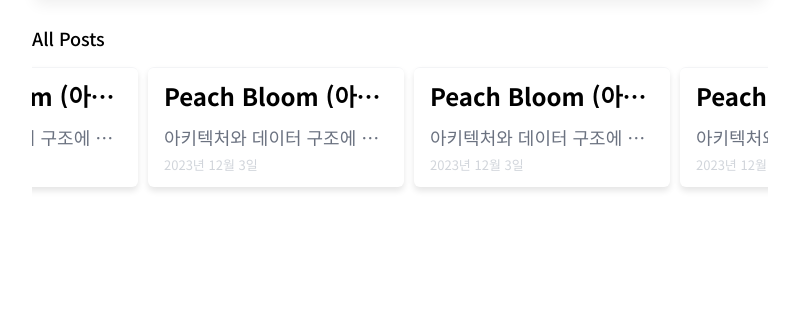
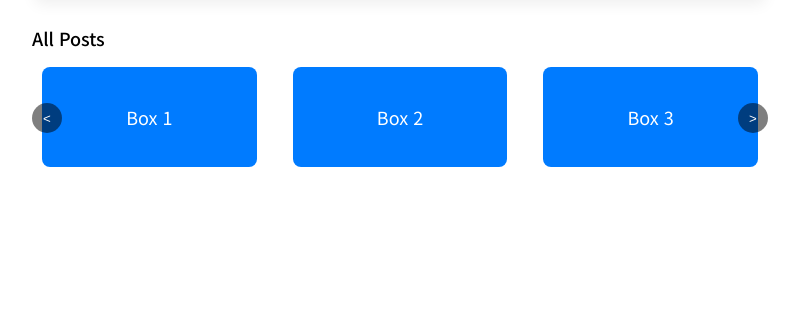
Before and after one commit to Seokho0120/blog-p, a plain HTML site: page index.html in a window 1280 px wide. Shown: the part 361-679 px from the top of the page, without its empty margins (240-1039 px from the left). Drawn offline with Linux system fonts and the light colour scheme.

Commit message:
feat: 캐러셀 테스트

```diff
--- a/css/global.css
+++ b/css/global.css
@@ -45,10 +45,6 @@ a {
   color: var(--primary-color);
 }
 
-a:is(:link, :active, :visited).active {
-  color: var(--primary-color);
-}
-
 .global_nav {
   display: flex;
   align-items: center;
@@ -59,27 +55,13 @@ a:is(:link, :active, :visited).active {
   display: none;
 }
 
-.active_icon.active {
-  display: block;
+a:is(:link, :active, :visited).active {
   color: var(--primary-color);
 }
 
-/* .active_icon {
-  display: none;
-}
-
-a:hover .basic_icon {
-  display: none;
-}
-
-a:hover .active_icon {
-  display: block;
-  color: var(--primary-color);
+/* .global_nav li:last-child a:hover .active_icon .basic_icon {
+  color: inherit;
 } */
-
-.global_nav li:last-child a:hover .active_icon {
-  color: inherit;
-}
 
 .global_footer {
   display: flex;
--- a/css/home.css
+++ b/css/home.css
@@ -74,12 +74,62 @@
 }
 
 .carousel {
+  position: relative;
   display: flex;
   flex-direction: column;
   font-size: large;
   margin-top: 2rem;
   gap: 0.625rem;
   overflow: hidden;
+}
+
+.carousel-track {
+  display: flex;
+  transition: transform 0.4s ease-in-out;
+}
+
+.carousel-slide {
+  display: flex;
+  justify-content: space-between;
+  min-width: 100%;
+  box-sizing: border-box;
+  padding: 10px;
+}
+
+.box {
+  width: 30%;
+  height: 100px;
+  background-color: #007bff;
+  color: white;
+  display: flex;
+  justify-content: center;
+  align-items: center;
+  border-radius: 8px;
+  font-size: 18px;
+  text-alig
+  n: center;
+}
+.carousel-buttons {
+  position: absolute;
+  top: 50%;
+  width: 100%;
+  display: flex;
+  justify-content: space-between;
+}
+
+.carousel-buttons button {
+  background-color: rgba(0, 0, 0, 0.5);
+  border: none;
+  color: white;
+  width: 30px;
+  height: 30px;
+  border-radius: 50%;
+  cursor: pointer;
+  transition: background-color 0.3s ease;
+}
+
+.carousel-buttons button:hover {
+  background-color: rgba(0, 0, 0, 0.8);
 }
 
 .carousel h2 {
--- a/index.html
+++ b/index.html
@@ -16,6 +16,7 @@
     <title>River Blog</title>
 
     <script type="module" src="./src/navigation.js" defer></script>
+    <script type="module" src="./src/carousel.js" defer></script>
   </head>
 
   <body>
@@ -237,7 +238,29 @@
       <!-- 캐러셀 -->
       <section class="carousel">
         <h2>All Posts</h2>
-        <div class="carousel_container">
+        <div class="carousel-track">
+          <div class="carousel-slide">
+            <div class="box">Box 1</div>
+            <div class="box">Box 2</div>
+            <div class="box">Box 3</div>
+          </div>
+          <div class="carousel-slide">
+            <div class="box">Box 4</div>
+            <div class="box">Box 5</div>
+            <div class="box">Box 6</div>
+          </div>
+          <div class="carousel-slide">
+            <div class="box">Box 7</div>
+            <div class="box">Box 8</div>
+            <div class="box">Box 9</div>
+          </div>
+        </div>
+        <div class="carousel-buttons">
+          <button id="prev"><</button>
+          <button id="next">></button>
+        </div>
+
+        <!-- <div class="carousel_container">
           <article class="carousel_item">
             <h3>Peach Bloom (아키텍처 / 데이터 구조)</h3>
             <p>아키텍처와 데이터 구조에 대한 고민..</p>
@@ -266,7 +289,7 @@
               >2023년 12월 3일</time
             >
           </article>
-        </div>
+        </div> -->
       </section>
     </main>
 
--- /dev/null
+++ b/src/carousel.js
@@ -0,0 +1,22 @@
+const track = document.querySelector(".carousel-track");
+console.log("track", track);
+const slides = Array.from(track.children);
+console.log("track.children", track.children);
+console.log("slides", slides);
+const prevButton = document.getElementById("prev");
+const nextButton = document.getElementById("next");
+let currentIndex = 0;
+
+function updateCarousel() {
+  track.style.transform = `translateX(-${currentIndex * 100}%)`;
+}
+
+prevButton.addEventListener("click", () => {
+  currentIndex = currentIndex === 0 ? slides.length - 1 : currentIndex - 1;
+  updateCarousel();
+});
+
+nextButton.addEventListener("click", () => {
+  currentIndex = currentIndex === slides.length - 1 ? 0 : currentIndex + 1;
+  updateCarousel();
+});
```
